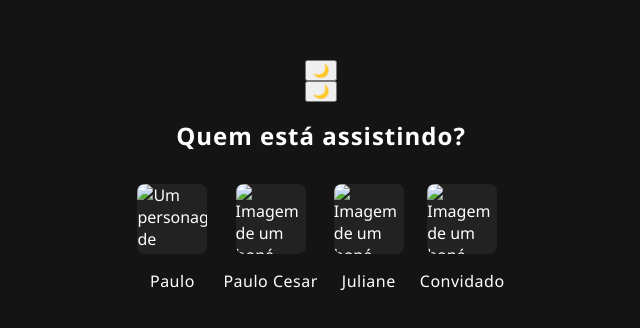
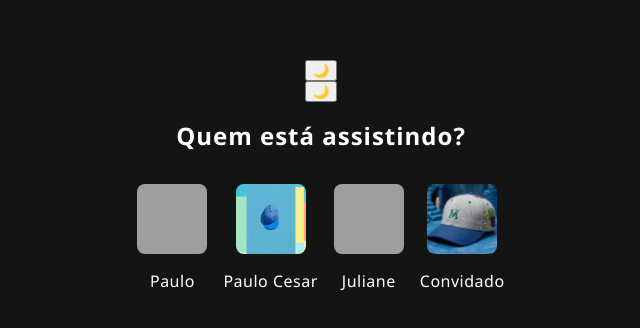
Before and after one commit to julianealdriguetti/netlura2, a plain HTML site: page index.html in a window 1280 px wide. Shown: the part 224-552 px from the top of the page, without its empty margins (319-959 px from the left). Drawn offline with Linux system fonts and the light colour scheme; the site is published under a folder, as on GitHub Pages, so addresses that start at the root find nothing.

```diff
--- a/index.html
+++ b/index.html
@@ -18,7 +18,7 @@
                     <li>
                         <a href="catalogo/catalogo.html" class="profile">
                             <figure>
-                                <img src="/assets/perfil-1.png" alt="Um personagem de aparência gótica e caricata, com cabelos roxos e monóculo, posa em um cenário fantástico de miniaturas sombrias iluminadas por velas.">
+                                <img src="assets/perfil-1.png" alt="Um personagem de aparência gótica e caricata, com cabelos roxos e monóculo, posa em um cenário fantástico de miniaturas sombrias iluminadas por velas.">
                                 <figcaption>Paulo</figcaption>
                             </figure>
                         </a>
@@ -26,7 +26,7 @@
                     <li>
                         <a href="catalogo/catalogo.html" class="profile">
                             <figure>
-                                <img src="/assets/perfil-2.png" alt="Imagem de um boné azul">
+                                <img src="assets/perfil-2.png" alt="Imagem de um boné azul">
                                 <figcaption>Paulo Cesar</figcaption>
                             </figure>
                         </a>
@@ -34,7 +34,7 @@
                     <li>
                         <a href="catalogo/catalogo.html" class="profile">
                             <figure>
-                                <img src="/assets/perfil-3.png" alt="Imagem de um boné azul">
+                                <img src="assets/perfil-3.png" alt="Imagem de um boné azul">
                                 <figcaption>Juliane</figcaption>
                             </figure>
                         </a>
@@ -42,7 +42,7 @@
                     <li>
                         <a href="catalogo/catalogo.html" class="profile">
                             <figure>
-                                <img src="/assets/perfil-4.jpg" alt="Imagem de um boné azul">
+                                <img src="assets/perfil-4.jpg" alt="Imagem de um boné azul">
                                 <figcaption>Convidado</figcaption>
                             </figure>
                         </a>
```
